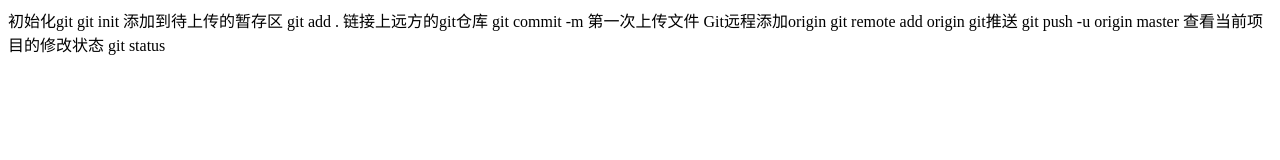
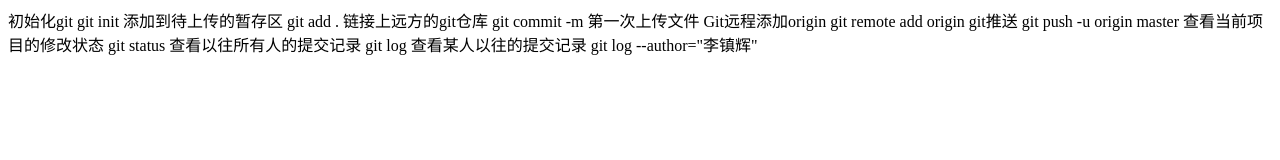
Before and after one commit to f2e-lzh/gitDemo, a plain HTML site: page index.html in a window 1280 px wide. Drawn offline with Linux system fonts and the light colour scheme.

Commit message:
第三次提交文件

```diff
--- a/index.html
+++ b/index.html
@@ -15,6 +15,8 @@
     Git远程添加origin git remote add origin
     git推送 git push -u origin master
     查看当前项目的修改状态 git status
+    查看以往所有人的提交记录 git log
+    查看某人以往的提交记录 git log --author="李镇辉"
 </body>
 
 </html>
```
